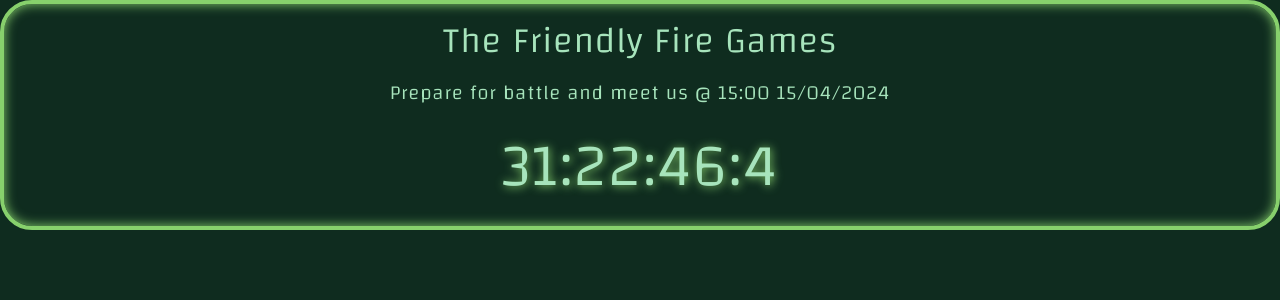
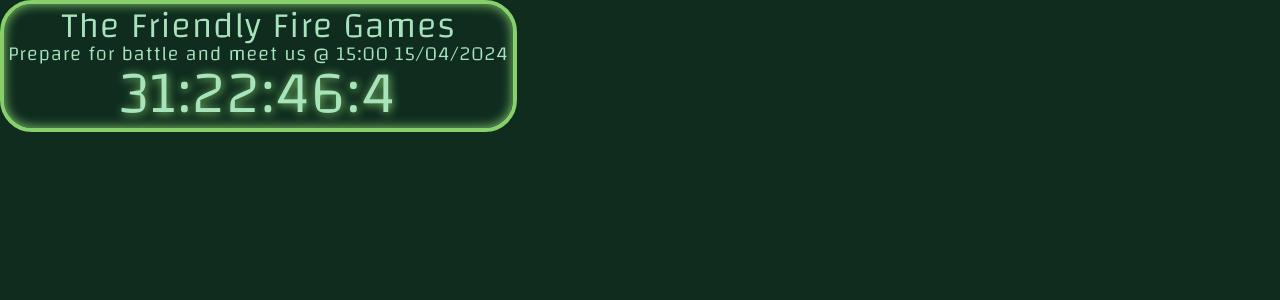
Before and after one commit to ASPinho/ASPinho.github.io, a React (Create React App) app in the folder arkiteq-home/: page /ffg in a window 1280 px wide. Shown: the top 300 px of the page. Built offline with nearby package versions, Linux system fonts and the light colour scheme.

Commit message:
restyling

```diff
--- a/arkiteq-home/src/routes/ffg.tsx
+++ b/arkiteq-home/src/routes/ffg.tsx
@@ -4,11 +4,11 @@ import RetroConsole from "../components/retro-console";
 
 function Ffg() {
     return (
-        <>
+        <div id={"announcement-layout"}>
             <RetroConsole>
                 <AnnouncementCard title={"The Friendly Fire Games"} description={"Prepare for battle and meet us @ 15:00 15/04/2024"} dateTime={"2024-04-15T15:00:00"}/>
             </RetroConsole>
-        </>
+        </div>
     )
 }
 
--- a/arkiteq-home/src/styles/teriyarki-theme.css
+++ b/arkiteq-home/src/styles/teriyarki-theme.css
@@ -233,6 +233,11 @@ p {
   display: flex;
   flex-direction: column;
   flex: 1;
+}
+
+#announcement-layout {
+  display: flex;
+  line-height: 1;
 }
 
 #content-title-bar {
```
